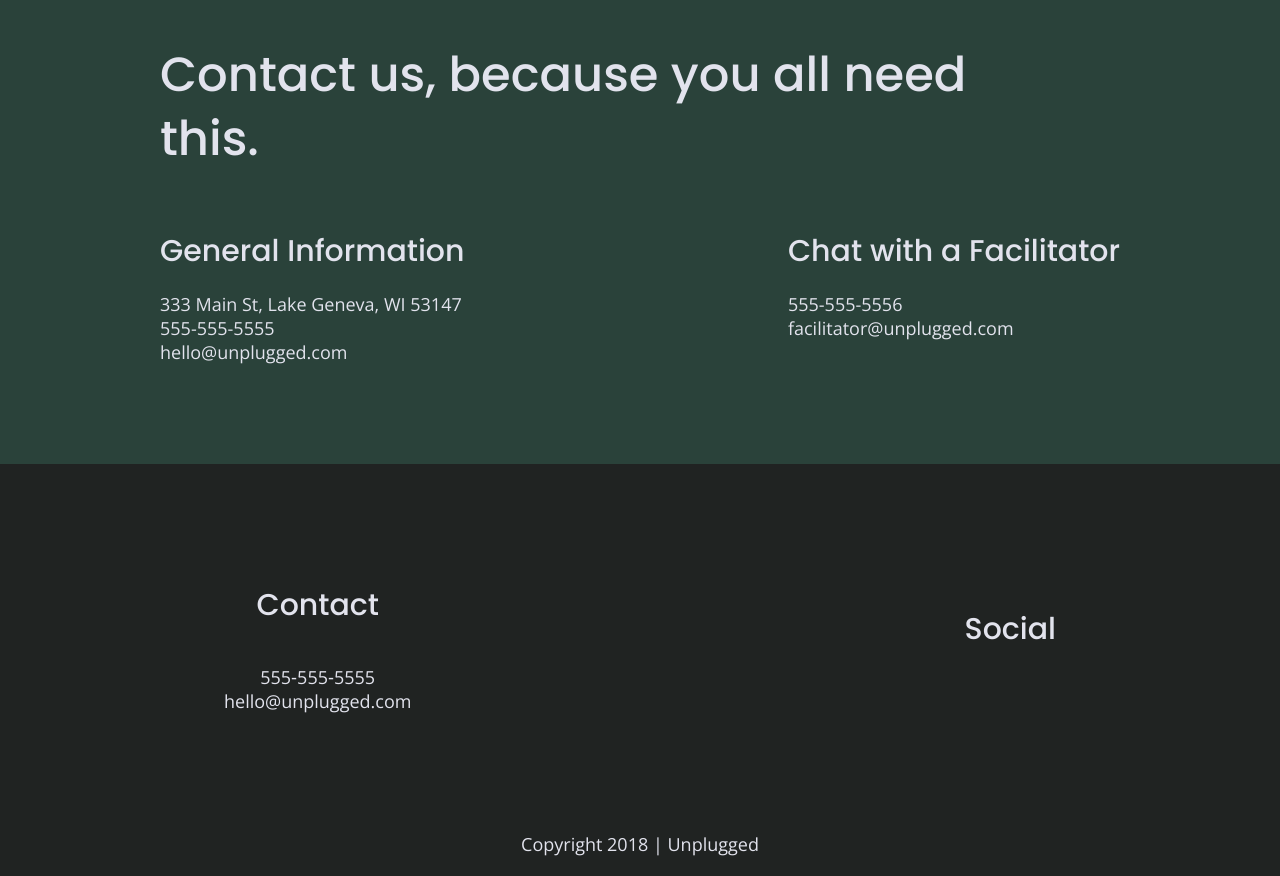
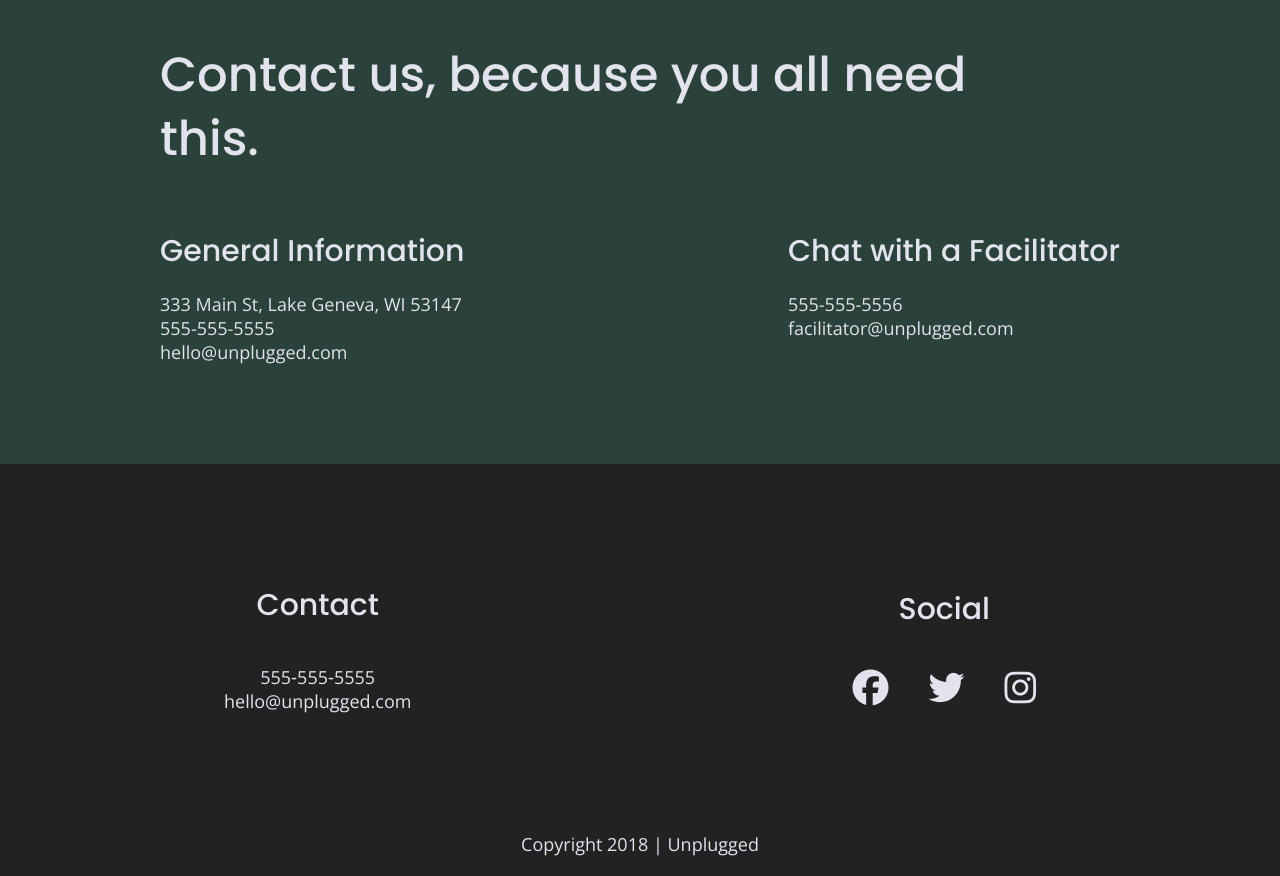
Before and after one commit to steve271974/unplugged-retreat, a website: page about/index.html in a window 1280 px wide. Shown: the part 1255-2131 px from the top of the page. Drawn offline with nearby package versions, Linux system fonts and the light colour scheme.

Commit message:
commit message for adding in all amenities icons and social media icon set too all from font awesome.

```diff
--- a/about/index.html
+++ b/about/index.html
@@ -15,6 +15,7 @@
   <link href="https://fonts.googleapis.com/css?family=Open+Sans:400,700|Poppins:500,700" rel="stylesheet">
   <link rel="stylesheet" href="../css/normalize.css">
   <link rel="stylesheet" href="../css/main.css">
+  <script src="https://kit.fontawesome.com/c441f3824f.js" crossorigin="anonymous"></script>
 </head>
 
 <body>
@@ -107,13 +108,13 @@
           <h4>Social</h4>
           <div class="social-icons">
             <p>
-              <a href="#" target="_blank"></a>
+              <a href="https://www.facebook.com" target="_blank"><i class="fab fa-facebook fa-2x"></i></a>
             </p>
             <p>
-              <a href="#" target="_blank"></a>
+              <a href="https://www.twitter.com" target="_blank"><i class="fab fa-twitter fa-2x"></i></a>
             </p>
             <p>
-              <a href="#" target="_blank"></a>
+              <a href="https://www.instagram.com" target="_blank"><i class="fab fa-instagram fa-2x"></i></a>
             </p>
           </div>
         </div>
--- a/css/main.css
+++ b/css/main.css
@@ -244,6 +244,12 @@ footer .social-icons p {
   display: flex;
   justify-content: center;
   align-items: center;
+
+}
+
+footer .social-icons a {
+  padding: 0 20px;
+  height: 40px;
 }
 
 footer .copyright {
```
Also changed, not shown: faq/index.html (+4 -3 lines), index.html (+3 -3 lines).
